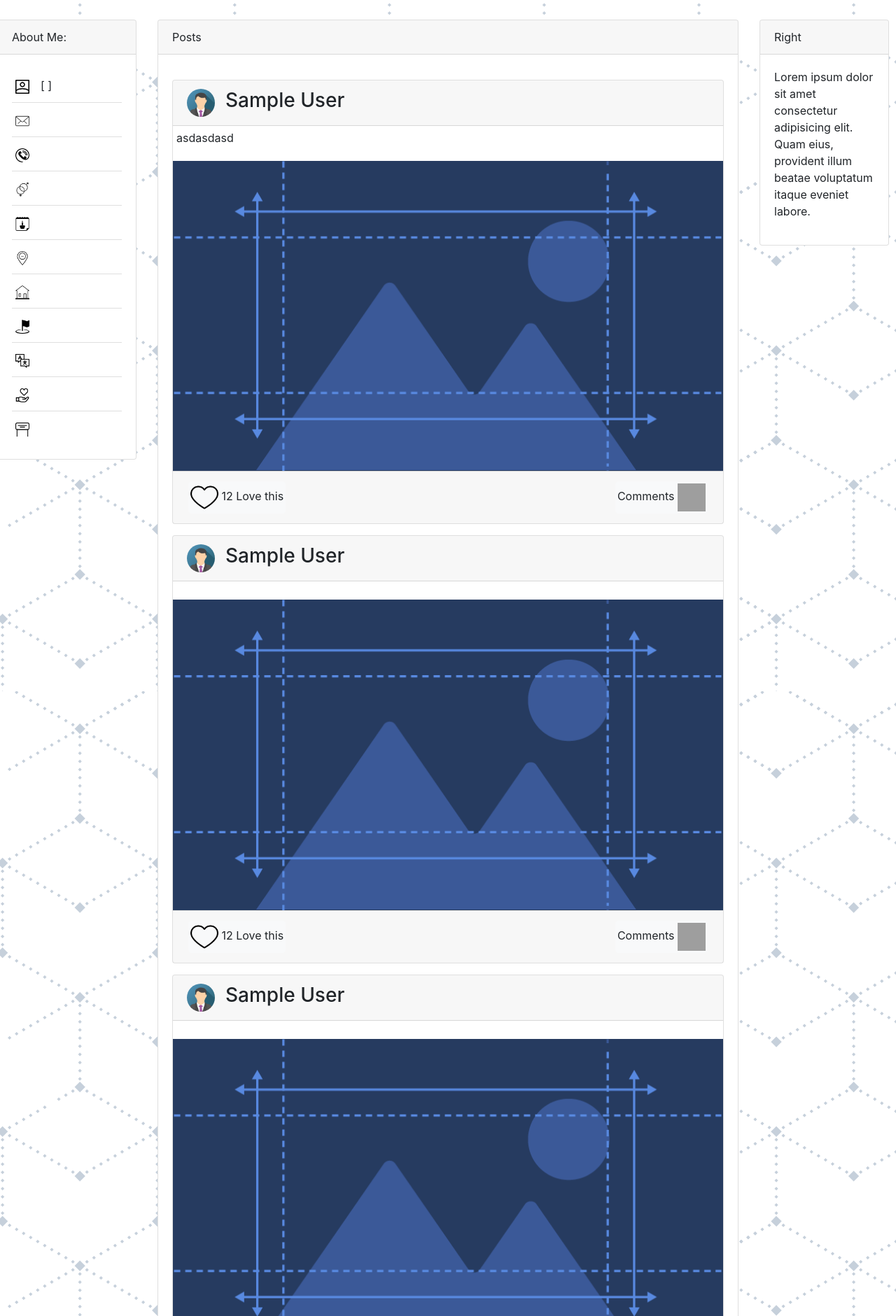
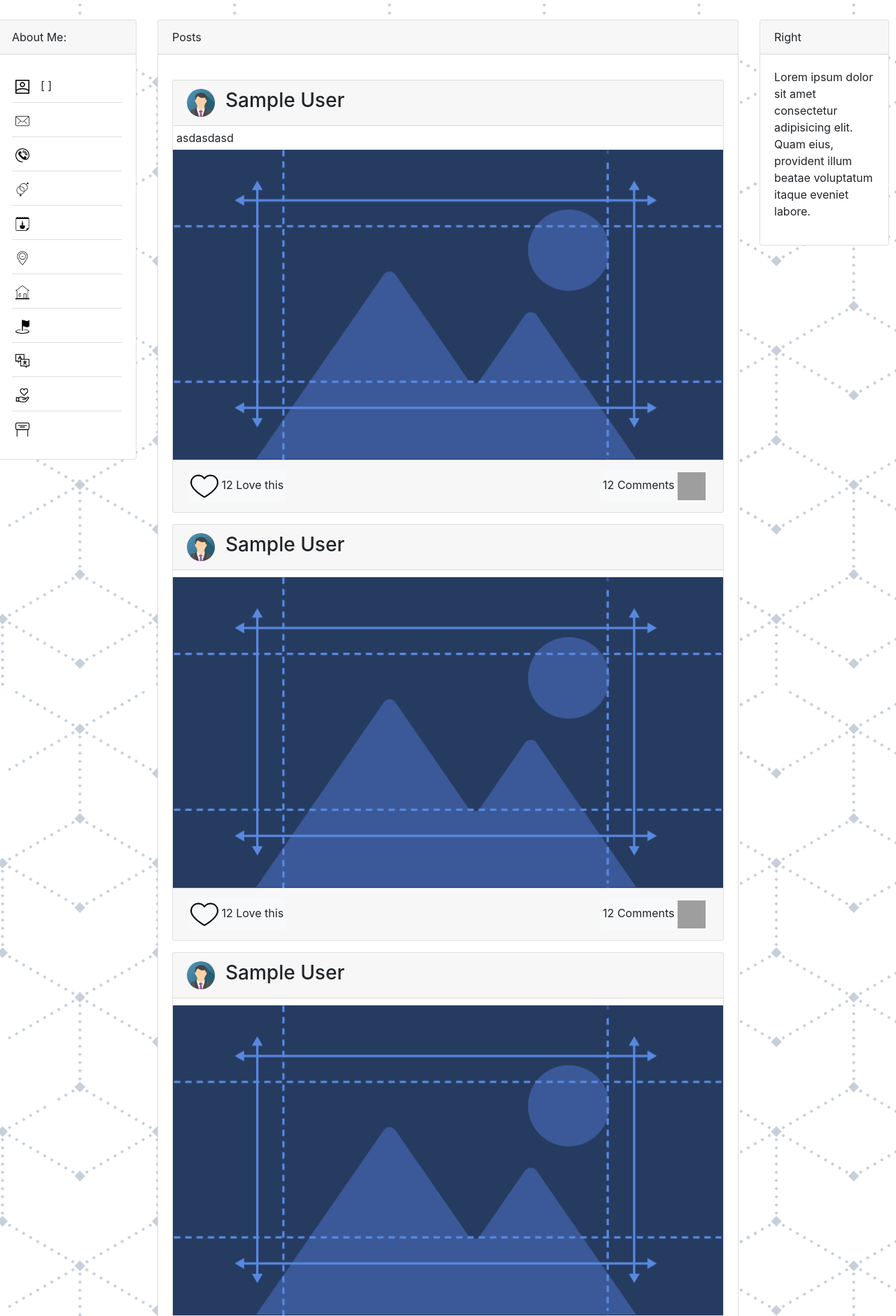
Before and after one commit to anik112/HTML-simple-work, a PHP site: template HTML_SITE/view/pofile/profile-body.php in a window 1280 px wide. Shown: the part 512-2393 px from the top of the page at 70% size. Run offline with PHP 8.4, Linux system fonts and the light colour scheme; the template is opened without the code that fills it, so the values that code supplies are empty; the visitor is signed in with stand-in values (Sample User, id 1); data comes from the database, SQL or seed files in the repository; grey boxes are pictures that could not be loaded.

Commit message:
Add new work.

```diff
--- a/HTML_SITE/view/pofile/profile-body.php
+++ b/HTML_SITE/view/pofile/profile-body.php
@@ -188,7 +188,7 @@ $pageName='My Profile';
                                     </div>
                                 </div>
                                 <div class="card-body" id="post-body">
-                                    <p style="padding: 5px;">
+                                    <p style="padding: 5px; margin:0px;">
                                         <?php echo $post->content; ?>
                                     </p>
                                     <img src="./image/COVER.png" alt="" srcset="" id="post-image">
@@ -203,7 +203,7 @@ $pageName='My Profile';
                                     </button>
                                     <button class="btn btn-light" onclick="toggleBtn('comments<?php echo $comId; ?>')"
                                         style="float: right; padding: 2px; margin: 2px;">
-                                        <?php $check=getRowCount($connect,"tb_comments_list","post_id", $post->id); echo $check;?> Comments
+                                        12 Comments
                                         <img src="./image/comment.png" alt="" srcset="" id="post-comment-icon">
                                     </button>
                                 </div>
```
